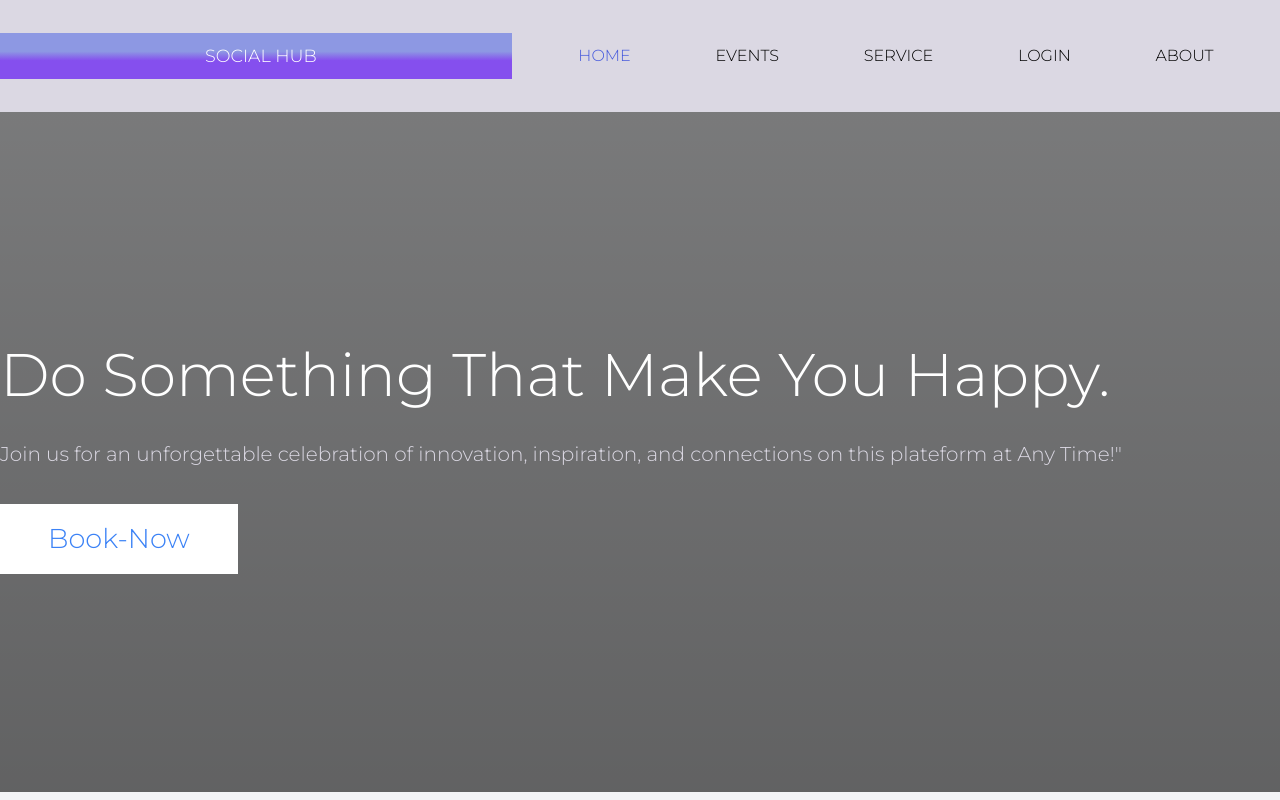
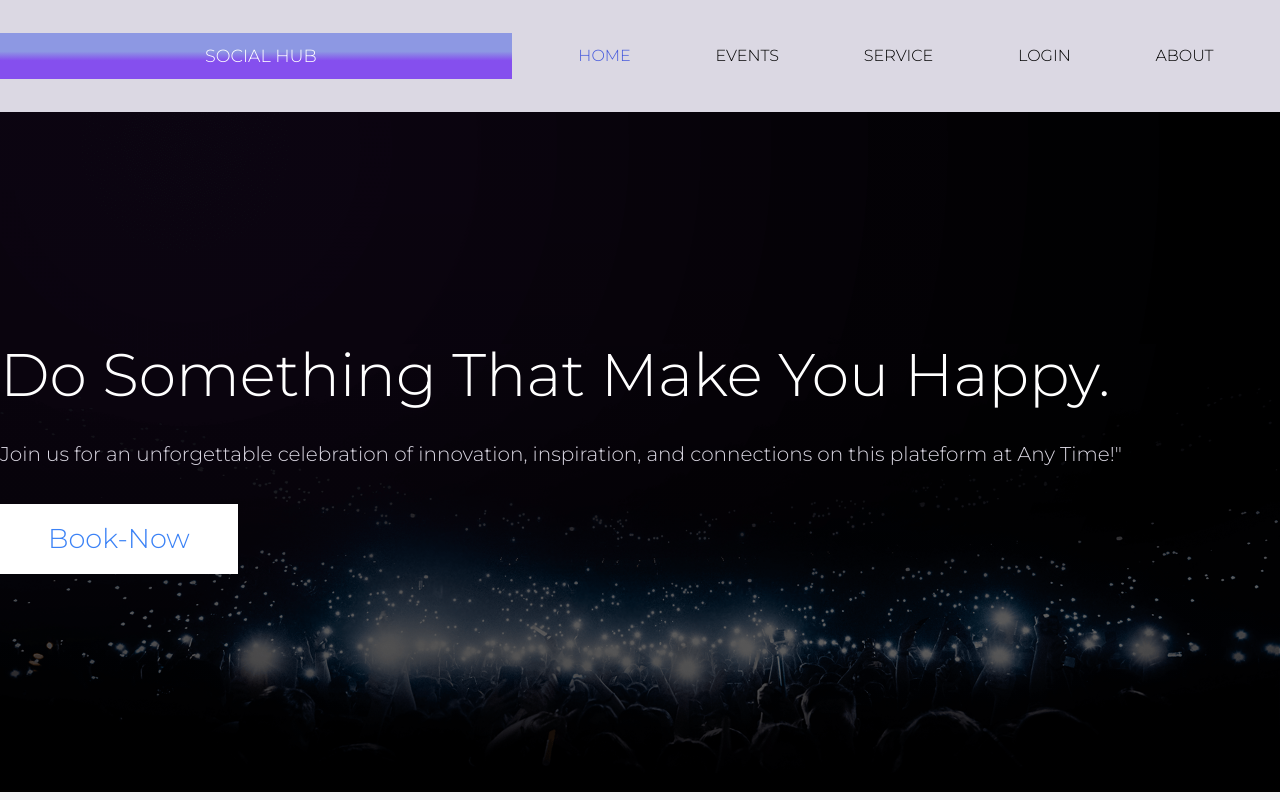
Before and after one commit to jatinrathod1/Social-Hub, a plain HTML site: page index.html in a window 1280 px wide. Shown: the top 800 px of the page. Drawn offline with nearby package versions, Linux system fonts and the light colour scheme; the site is published under a folder, as on GitHub Pages, so addresses that start at the root find nothing.

Commit message:
Update style.css

```diff
--- a/CSS/style.css
+++ b/CSS/style.css
@@ -141,7 +141,7 @@ nav a:hover:before {
 /* home section img bg */
 .home {
     color: #f5e8e8;
-    background: linear-gradient(rgba(0, 0, 0, 0.5), rgba(0, 0, 0, 0.6)), url("/IMAGE/intro-background-dark.png");
+    background: linear-gradient(rgba(0, 0, 0, 0.5), rgba(0, 0, 0, 0.6)), url("../IMAGE/intro-background-dark.png");
     min-height: 85vh;
     background-position: center;
     background-size: cover;
```
